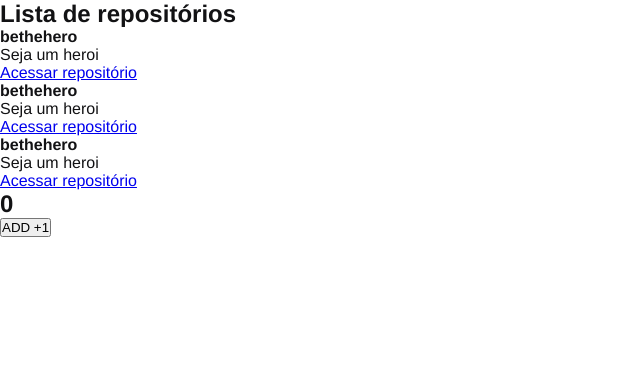
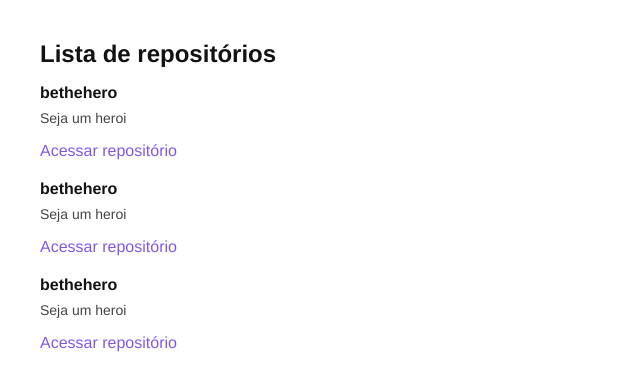
Before and after one commit to JulioCRodrigues/github-explorer, a React app: page / in a window 1280 px wide. Shown: the top 390 px of the page, without its empty margins (0-640 px from the left). Built offline with nearby package versions, Linux system fonts and the light colour scheme.

Commit message:
Definindo estilização para a lista de itens

```diff
--- a/src/App.jsx
+++ b/src/App.jsx
@@ -1,13 +1,9 @@
 import './styles/global.scss';
 import { RepositoryList } from './components/RepositoryList';
-import { Counter } from './components/Counter';
 
 export function App(){
     return (
-        <>
-            <RepositoryList/>
-            <Counter />
-        </>
+        <RepositoryList/>
     );
 
 }
--- a/src/components/Counter.jsx
+++ /dev/null
@@ -1,20 +0,0 @@
-import { useState } from 'react';
-
-export function Counter() {
-
-    const [counter, setCounter] = useState(0);
-
-
-function Increment() {
-    setCounter(counter +1);
-}
-
-    return(
-        <div>
-            <h2>{counter}</h2>
-            <button type="button" onClick={Increment}>
-                ADD +1
-            </button>
-        </div>
-    );
-}
--- a/src/components/RepositoryList.jsx
+++ b/src/components/RepositoryList.jsx
@@ -1,4 +1,6 @@
 import { RepositoryItem } from '../components/RepositoryItem';
+
+import '../styles/repositories.scss';
 
 const repository = {
     name: 'bethehero',
--- /dev/null
+++ b/src/styles/repositories.scss
@@ -0,0 +1,30 @@
+section{
+    margin: 40px;
+}
+
+h1{
+    margin-bottom: 16px;
+}
+
+ul{
+    list-style: none;
+
+  li{
+    & + li{
+        margin-top: 20px;
+    }
+
+    p{
+        font-size: 14px;
+        color: #444;
+        margin-top: 8px;
+    }
+
+    a{
+        display: inline-block;
+        margin-top: 16px;
+        text-decoration: none;
+        color: #8257e6;
+    }
+}
+}
```
